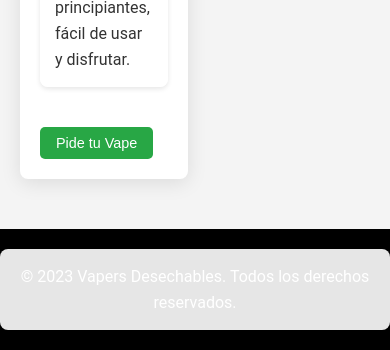
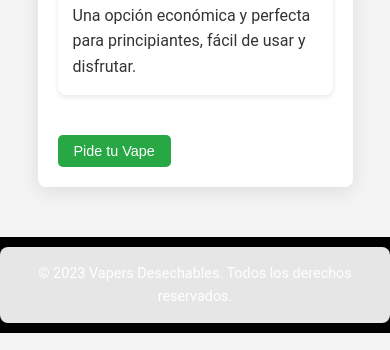
Before and after one commit to AdrianMM1209/AdrianMM1209.github.io, a plain HTML site: page 12k.html in a window 390 px wide. Shown: the part 862-1212 px from the top of the page. Drawn offline with Linux system fonts and the light colour scheme.

Commit message:
Update styles.css

```diff
--- a/styles.css
+++ b/styles.css
@@ -299,3 +299,35 @@ button:hover {
 .product:hover {
     box-shadow: 0 12px 30px rgba(0, 0, 0, 0.5); /* Sombra más intensa */
 }
+@media (max-width: 767px) {
+    h1 {
+        font-size: 2em; /* Ajusta el tamaño del título en móviles */
+    }
+}
+@media (max-width: 767px) {
+    footer {
+        font-size: 0.9em; /* Ajusta el tamaño del texto en el footer en móviles */
+    }
+}
+@media (max-width: 767px) {
+    footer {
+        padding: 10px 0; /* Reduce el padding del footer en móviles */
+    }
+}
+
+@media (max-width: 767px) {
+    h1 {
+        font-size: 2em; /* Ajusta el tamaño del título en móviles */
+    }
+
+    footer {
+        font-size: 0.9em; /* Ajusta el tamaño del texto en el footer en móviles */
+        padding: 10px 0; /* Reduce el padding del footer en móviles */
+    }
+
+    .product {
+        width: calc(100% - 20px); /* Aumenta el ancho del producto en móviles */
+        margin: 10px auto; /* Centra el producto */
+        max-width: 90%; /* Establece un ancho máximo para evitar que se alarguen demasiado */
+    }
+}
```
